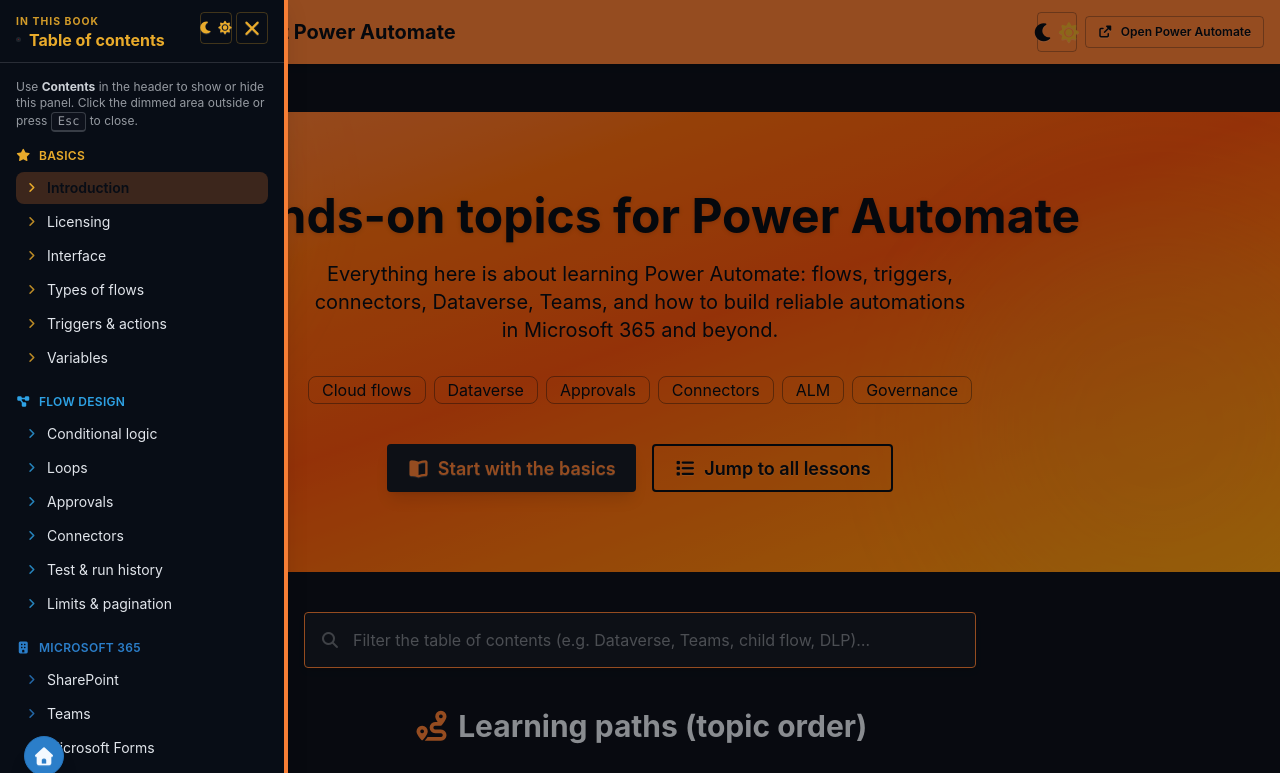
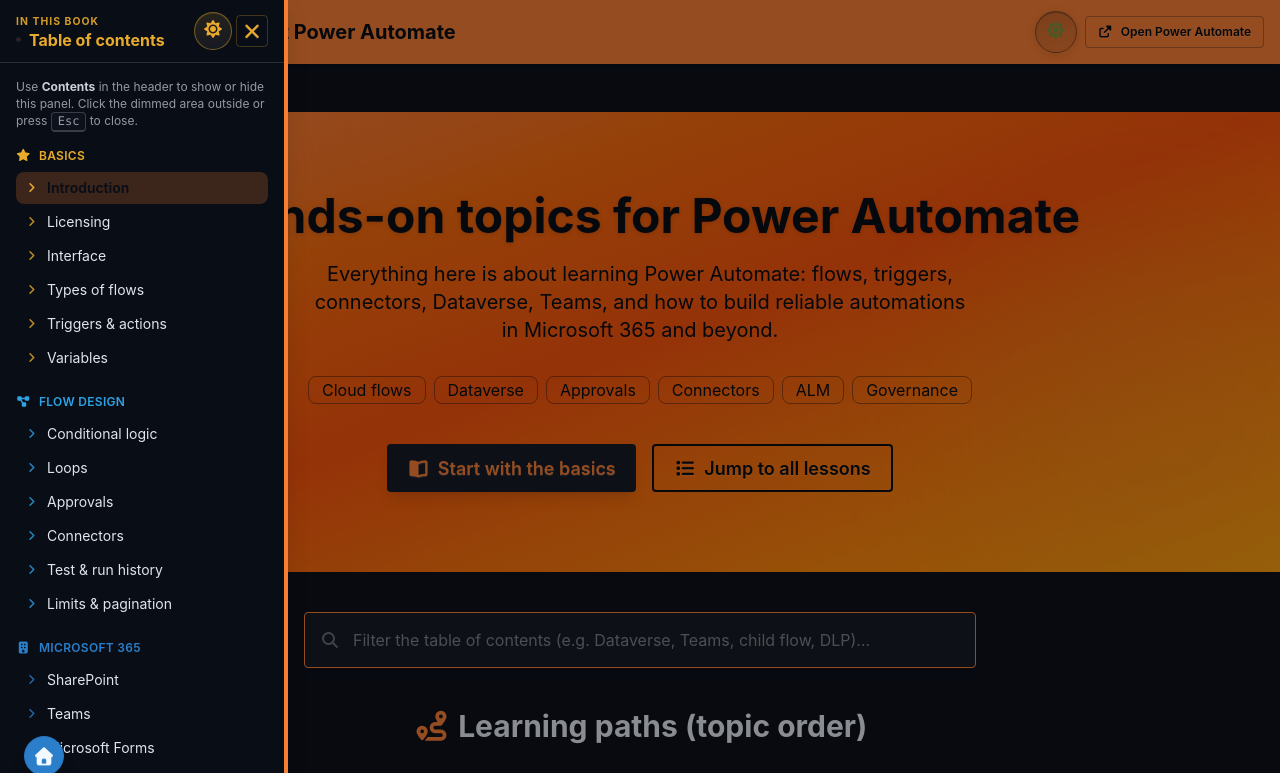
Before and after one commit to Nyakorare/Learn-Simple-Power-Automate, a website built with Vite: page learn.html in a window 1280 px wide. Both pictures are taken after a click on the button 216 px from the left and 28 px from the top of the page. Shown: the top 773 px of the page. Built offline with nearby package versions, Linux system fonts and the light colour scheme.

Commit message:
Dark mode module fixes

```diff
--- a/learn.html
+++ b/learn.html
@@ -40,9 +40,11 @@
                     </h1>
                 </div>
                 <div class="navbar-end flex items-center gap-1 sm:gap-2 shrink-0">
-                    <button type="button" class="btn btn-ghost btn-square btn-sm sm:btn-md text-primary-content border border-primary-content/30" data-theme-toggle aria-label="Switch to dark mode" title="Dark mode">
-                        <i class="fas fa-moon theme-toggle-moon text-base sm:text-lg" aria-hidden="true"></i>
-                        <i class="fas fa-sun theme-toggle-sun text-base sm:text-lg hidden text-warning" aria-hidden="true"></i>
+                    <button type="button" class="theme-toggle-btn theme-toggle-btn--primary-nav" data-theme-toggle aria-label="Switch to dark mode" title="Dark mode">
+                        <span class="theme-toggle-btn__icons" aria-hidden="true">
+                            <i class="fas fa-moon theme-toggle-moon" aria-hidden="true"></i>
+                            <i class="fas fa-sun theme-toggle-sun theme-toggle-icon--inactive" aria-hidden="true"></i>
+                        </span>
                     </button>
                     <a href="https://make.powerautomate.com/" target="_blank" rel="noopener noreferrer" title="Open Power Automate" class="btn btn-ghost btn-sm text-primary-content border border-primary-content/30 gap-1 sm:gap-2">
                         <i class="fas fa-external-link-alt shrink-0" aria-hidden="true"></i>
@@ -230,23 +232,27 @@
 
             <section id="lesson-modules" class="mb-6 scroll-mt-24">
                 <div class="container mx-auto px-4">
-                    <h3 class="text-2xl md:text-3xl font-bold text-base-content mb-2 flex flex-wrap items-center gap-2" data-aos="fade-right" data-aos-duration="600">
-                        <i class="fas fa-book-open text-primary hidden sm:inline" aria-hidden="true"></i>
-                        All lessons
+                    <div class="max-w-3xl mx-auto w-full">
+                    <h3 class="text-2xl md:text-3xl font-bold text-base-content mb-3 flex flex-wrap items-center gap-2.5" data-aos="fade-right" data-aos-duration="600">
+                        <span class="flex h-10 w-10 shrink-0 items-center justify-center rounded-xl bg-primary/12 text-primary md:h-11 md:w-11" aria-hidden="true">
+                            <i class="fas fa-book-open text-lg md:text-xl"></i>
+                        </span>
+                        <span>All lessons</span>
                     </h3>
-                    <p class="text-base-content/75 mb-6 sm:mb-8 max-w-3xl text-sm sm:text-base leading-relaxed" data-aos="fade-up" data-aos-delay="60" data-aos-duration="550"><strong class="text-base-content">One lesson at a time</strong> — you read a single chapter in the frame below, not an endless scroll of every topic. Use <strong class="text-base-content">Next page</strong> / <strong class="text-base-content">Previous page</strong>, or open <strong class="text-base-content">Contents</strong> for the slide-out <strong class="text-base-content">table of contents</strong> (works on any screen size). The address bar updates with the lesson so you can bookmark it. Each lesson includes a short <strong class="text-base-content">Quick check</strong> (one random question—refresh for another). <strong class="text-base-content">Learning paths</strong> and the study roadmap are <strong class="text-base-content">above</strong> this section; Microsoft links and the FAQ are <strong class="text-base-content">below</strong>.</p>
+                    <p class="text-base-content/75 mb-6 sm:mb-8 w-full text-sm sm:text-base leading-relaxed text-pretty" data-aos="fade-up" data-aos-delay="60" data-aos-duration="550"><strong class="text-base-content">One lesson at a time</strong> — you read a single chapter in the frame below, not an endless scroll of every topic. Use <strong class="text-base-content">Next page</strong> / <strong class="text-base-content">Previous page</strong>, or open <strong class="text-base-content">Contents</strong> for the slide-out <strong class="text-base-content">table of contents</strong> (works on any screen size). The address bar updates with the lesson so you can bookmark it. Each lesson includes a short <strong class="text-base-content">Quick check</strong> (one random question—refresh for another). <strong class="text-base-content">Learning paths</strong> and the study roadmap are <strong class="text-base-content">above</strong> this section; Microsoft links and the FAQ are <strong class="text-base-content">below</strong>.</p>
 
-                    <div class="book-stage-shell mx-auto w-full max-w-3xl px-0 sm:px-1">
+                    <div class="book-stage-shell w-full px-0 sm:px-0">
                         <div id="book-stage" class="book-stage rounded-xl sm:rounded-2xl border border-base-300/80 bg-base-100 shadow-[0_4px_36px_-10px_rgba(0,0,0,0.14)] overflow-x-hidden overflow-y-visible ring-1 ring-base-300/30">
-                            <div class="book-stage__header flex flex-col gap-3 border-b border-base-300/50 bg-gradient-to-r from-base-200/50 to-base-100 px-3 py-3 sm:flex-row sm:items-start sm:justify-between sm:gap-4 sm:px-5 sm:py-4">
-                                <div class="min-w-0 flex-1">
-                                    <p class="text-[0.65rem] font-bold uppercase tracking-[0.16em] text-primary mb-0.5">Now reading</p>
-                                    <p id="book-now-reading-title" class="text-base sm:text-lg font-semibold text-base-content leading-snug line-clamp-2 sm:line-clamp-none" aria-live="polite">Introduction</p>
+                            <div class="book-stage__header flex flex-col gap-3 border-b border-base-300/50 bg-gradient-to-r from-base-200/50 to-base-100 px-4 py-3.5 sm:flex-row sm:items-center sm:justify-between sm:gap-6 sm:px-5 sm:py-4">
+                                <div class="min-w-0 flex-1 text-left">
+                                    <p class="text-[0.65rem] font-bold uppercase tracking-[0.16em] text-primary mb-1">Now reading</p>
+                                    <p id="book-now-reading-title" class="text-base sm:text-lg font-semibold text-base-content leading-snug" aria-live="polite">Introduction</p>
                                 </div>
-                                <p class="text-[0.7rem] sm:text-xs text-base-content/55 leading-snug sm:max-w-[14rem] md:max-w-xs sm:text-right sm:pt-0.5 shrink-0">Tip: use <strong class="font-semibold text-base-content/70">Contents</strong> in the header to jump between chapters. On a phone, the reader scrolls with the page; the book frame keeps one lesson in focus.</p>
+                                <p class="text-[0.7rem] sm:text-xs text-base-content/60 leading-relaxed sm:max-w-[13.5rem] md:max-w-[15rem] sm:text-right shrink-0 border-t border-base-300/40 pt-3 sm:border-t-0 sm:pt-0">Tip: use <strong class="font-semibold text-base-content/75">Contents</strong> in the header to jump between chapters. On a phone, scroll the page—the book frame keeps one lesson in focus.</p>
                             </div>
                             <div id="lessons-content" class="book-pages min-h-[min(60vh,22rem)] sm:min-h-[min(65vh,30rem)] md:min-h-[min(68vh,38rem)] px-3 py-5 sm:px-6 sm:py-8 md:px-10 md:py-10"></div>
                         </div>
+                    </div>
                     </div>
                 </div>
             </section>
@@ -334,9 +340,11 @@
                         </h2>
                     </div>
                     <div class="flex items-center gap-1 shrink-0">
-                        <button type="button" class="btn btn-ghost btn-square btn-sm text-warning border border-warning/25 hover:bg-warning/10" data-theme-toggle aria-label="Switch to dark mode" title="Dark mode">
-                            <i class="fas fa-moon theme-toggle-moon" aria-hidden="true"></i>
-                            <i class="fas fa-sun theme-toggle-sun hidden" aria-hidden="true"></i>
+                        <button type="button" class="theme-toggle-btn theme-toggle-btn--drawer" data-theme-toggle aria-label="Switch to dark mode" title="Dark mode">
+                            <span class="theme-toggle-btn__icons" aria-hidden="true">
+                                <i class="fas fa-moon theme-toggle-moon" aria-hidden="true"></i>
+                                <i class="fas fa-sun theme-toggle-sun theme-toggle-icon--inactive" aria-hidden="true"></i>
+                            </span>
                         </button>
                         <label for="lessons-drawer" class="btn btn-ghost btn-square btn-sm text-warning border border-warning/25 hover:bg-warning/10" title="Close table of contents" aria-label="Close table of contents">
                             <i class="fas fa-times text-lg" aria-hidden="true"></i>
--- a/src/style.css
+++ b/src/style.css
@@ -100,6 +100,163 @@
 .site-logo--toc {
   max-height: 1.75rem;
   max-width: 2rem;
+}
+
+/* Theme toggle: pill button with crossfading sun/moon icons */
+.theme-toggle-btn {
+  position: relative;
+  display: inline-flex;
+  flex-shrink: 0;
+  align-items: center;
+  justify-content: center;
+  width: 2.75rem;
+  height: 2.75rem;
+  padding: 0;
+  border-radius: 9999px;
+  cursor: pointer;
+  border: 1px solid color-mix(in oklch, var(--color-base-content) 14%, transparent);
+  background: linear-gradient(
+    160deg,
+    color-mix(in oklch, var(--color-base-100) 88%, var(--color-base-300)) 0%,
+    color-mix(in oklch, var(--color-base-200) 75%, var(--color-base-100)) 100%
+  );
+  box-shadow:
+    0 1px 2px oklch(0% 0 0 / 0.06),
+    inset 0 1px 0 oklch(100% 0 0 / 0.45);
+  transition:
+    transform 0.2s ease,
+    box-shadow 0.2s ease,
+    border-color 0.2s ease;
+}
+
+.theme-toggle-btn:hover {
+  border-color: color-mix(in oklch, var(--color-primary) 35%, var(--color-base-content));
+  box-shadow:
+    0 4px 14px oklch(0% 0 0 / 0.1),
+    inset 0 1px 0 oklch(100% 0 0 / 0.5);
+}
+
+.theme-toggle-btn:focus-visible {
+  outline: 2px solid var(--color-primary);
+  outline-offset: 2px;
+}
+
+@media (prefers-reduced-motion: no-preference) {
+  .theme-toggle-btn:hover {
+    transform: scale(1.06);
+  }
+
+  .theme-toggle-btn:active {
+    transform: scale(0.96);
+  }
+}
+
+.theme-toggle-btn__icons {
+  position: relative;
+  width: 1.25rem;
+  height: 1.25rem;
+}
+
+.theme-toggle-moon,
+.theme-toggle-sun {
+  position: absolute;
+  inset: 0;
+  display: flex;
+  align-items: center;
+  justify-content: center;
+  font-size: 1rem;
+  line-height: 1;
+  color: color-mix(in oklch, var(--color-base-content) 88%, transparent);
+  transition:
+    opacity 0.28s ease,
+    transform 0.28s cubic-bezier(0.34, 1.2, 0.64, 1);
+}
+
+.theme-toggle-sun {
+  color: color-mix(in oklch, var(--color-warning) 55%, var(--color-base-content));
+}
+
+.theme-toggle-icon--inactive {
+  opacity: 0;
+  transform: scale(0.5) rotate(-40deg);
+  pointer-events: none;
+}
+
+@media (prefers-reduced-motion: reduce) {
+  .theme-toggle-btn,
+  .theme-toggle-moon,
+  .theme-toggle-sun {
+    transition: none;
+  }
+
+  .theme-toggle-btn:hover,
+  .theme-toggle-btn:active {
+    transform: none;
+  }
+}
+
+/* Learn page — navbar on primary gradient */
+.theme-toggle-btn--primary-nav {
+  width: 2.625rem;
+  height: 2.625rem;
+  border-color: color-mix(in oklch, var(--color-primary-content) 38%, transparent);
+  background: linear-gradient(
+    165deg,
+    color-mix(in oklch, var(--color-primary-content) 18%, transparent) 0%,
+    color-mix(in oklch, var(--color-primary-content) 8%, transparent) 100%
+  );
+  box-shadow:
+    0 2px 10px oklch(0% 0 0 / 0.12),
+    inset 0 1px 0 color-mix(in oklch, var(--color-primary-content) 22%, transparent);
+}
+
+.theme-toggle-btn--primary-nav:hover {
+  border-color: color-mix(in oklch, var(--color-primary-content) 65%, transparent);
+  background: linear-gradient(
+    165deg,
+    color-mix(in oklch, var(--color-primary-content) 26%, transparent) 0%,
+    color-mix(in oklch, var(--color-primary-content) 12%, transparent) 100%
+  );
+}
+
+.theme-toggle-btn--primary-nav .theme-toggle-moon,
+.theme-toggle-btn--primary-nav .theme-toggle-sun {
+  color: var(--color-primary-content);
+}
+
+.theme-toggle-btn--primary-nav .theme-toggle-sun {
+  color: color-mix(in oklch, var(--color-warning) 75%, var(--color-primary-content));
+}
+
+/* Drawer / dark sidebars (warning accent) */
+.theme-toggle-btn--drawer {
+  width: 2.375rem;
+  height: 2.375rem;
+  border-color: color-mix(in oklch, var(--color-warning) 45%, transparent);
+  background: linear-gradient(
+    165deg,
+    color-mix(in oklch, var(--color-warning) 14%, transparent) 0%,
+    color-mix(in oklch, var(--color-neutral-content) 6%, transparent) 100%
+  );
+  box-shadow: inset 0 1px 0 color-mix(in oklch, var(--color-warning) 12%, transparent);
+}
+
+.theme-toggle-btn--drawer:hover {
+  border-color: color-mix(in oklch, var(--color-warning) 70%, transparent);
+  background: linear-gradient(
+    165deg,
+    color-mix(in oklch, var(--color-warning) 22%, transparent) 0%,
+    color-mix(in oklch, var(--color-neutral-content) 8%, transparent) 100%
+  );
+}
+
+.theme-toggle-btn--drawer .theme-toggle-moon,
+.theme-toggle-btn--drawer .theme-toggle-sun {
+  color: color-mix(in oklch, var(--color-warning) 92%, var(--color-neutral-content));
+}
+
+.theme-toggle-btn--drawer .theme-toggle-sun {
+  color: var(--color-warning);
 }
 
 @layer base {
--- a/src/theme-toggle.js
+++ b/src/theme-toggle.js
@@ -46,8 +46,8 @@
     const moon = btn.querySelector('.theme-toggle-moon')
     const sun = btn.querySelector('.theme-toggle-sun')
     if (moon && sun) {
-      moon.classList.toggle('hidden', dark)
-      sun.classList.toggle('hidden', !dark)
+      moon.classList.toggle('theme-toggle-icon--inactive', dark)
+      sun.classList.toggle('theme-toggle-icon--inactive', !dark)
     }
   })
 }
```
Also changed, not shown: index.html (+10 -6 lines).
